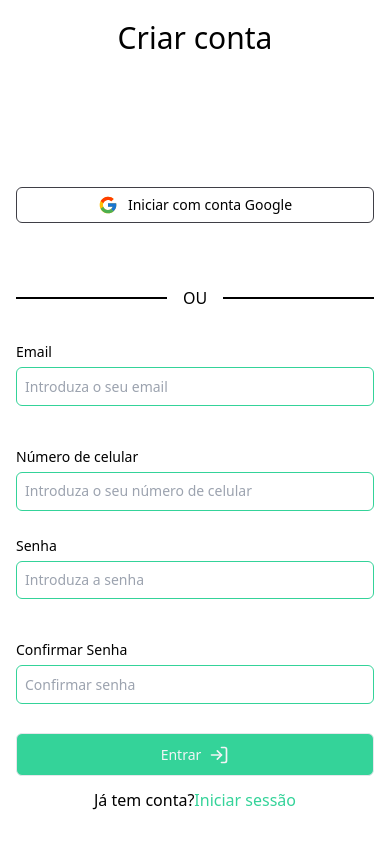
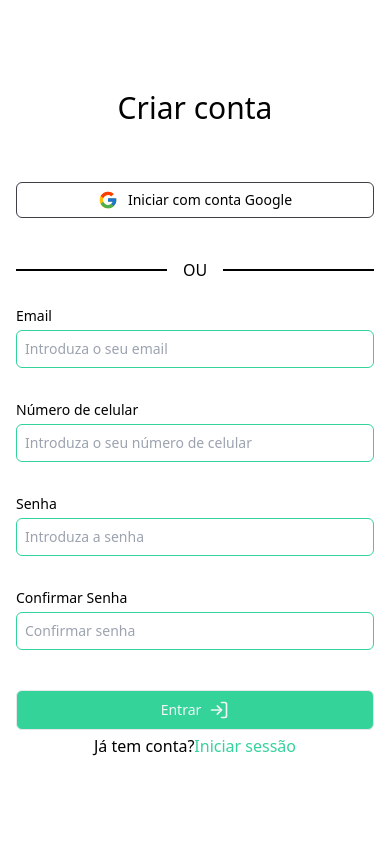
Before and after one commit to Joelaugusto/fsms-front-end, a Next.js app: page /auth/register in a window 390 px wide. Built offline with nearby package versions, Linux system fonts and the light colour scheme.

Commit message:
fix: change input margins

```diff
--- a/components/auth/container.tsx
+++ b/components/auth/container.tsx
@@ -11,9 +11,9 @@ const AuthContainer = (props: any) => (
     <div className="col-span-3 hidden h-screen bg-emerald-400 md:grid">
       <Image src={pic} className="h-screen" />
     </div>
-    <div className="md:col-span-4 grid h-screen md:place-content-center overflow-y-auto">
-      <h1 className="my-5 text-center text-3xl">{props.title}</h1>
-      <div className="grid p-4">{props.children}</div>
+    <div className="md:col-span-4 h-screen flex flex-col justify-center md:items-center overflow-y-auto">
+      <h1 className="my-5 text-center text-3xl mb-10">{props.title}</h1>
+      <div className="flex flex-col p-4">{props.children}</div>
     </div>
   </section>
 )
--- a/components/global/Input.tsx
+++ b/components/global/Input.tsx
@@ -13,7 +13,7 @@ const Input = ({label, ...props}: any) => {
     case 'url':
     case 'search': {
       return (
-        <div className="my-2 grid">
+        <div className="my-2 grid mb-4">
           <label htmlFor={props.label} className="text-sm">
             {label}
           </label>
@@ -55,15 +55,13 @@ const Input = ({label, ...props}: any) => {
     }
     case 'submit': {
       return (
-        <div className="my-2 grid">
           <button
             {...props}
-            className="my-1 flex items-center justify-center gap-2 rounded-md border bg-emerald-400 p-2 text-sm text-gray-100"
+            className="mt-4 my-1 h-10 flex items-center justify-center gap-2 rounded-md border w-full bg-emerald-400 p-2 text-sm text-gray-100"
           >
             {props.value}
             {props.icon}
           </button>
-        </div>
       )
     }
     default: {
--- a/pages/auth/recovery/[token].tsx
+++ b/pages/auth/recovery/[token].tsx
@@ -1,5 +1,4 @@
 import type { NextPage } from 'next'
-import { useState } from 'react'
 import { useRouter } from 'next/router'
 import AuthContainer from '../../../components/auth/container'
 import Input from '../../../components/global/Input'
--- a/pages/auth/register/index.tsx
+++ b/pages/auth/register/index.tsx
@@ -108,7 +108,7 @@ const Register: NextPage = () => {
           onSubmit={sendEmail}
         >
           <Form className="grid" noValidate>
-            <div className="grid gap-4 md:grid-cols-2">
+            <div className="grid md:gap-4 md:grid-cols-2 ">
               <Input
                 type="email"
                 placeholder="Introduza o seu email"
@@ -122,7 +122,7 @@ const Register: NextPage = () => {
                 name="phone"
               />
             </div>
-            <div className="grid gap-4 md:grid-cols-2">
+            <div className="grid md:gap-4 md:grid-cols-2">
               <Input
                 type="password"
                 placeholder="Introduza a senha"
```
